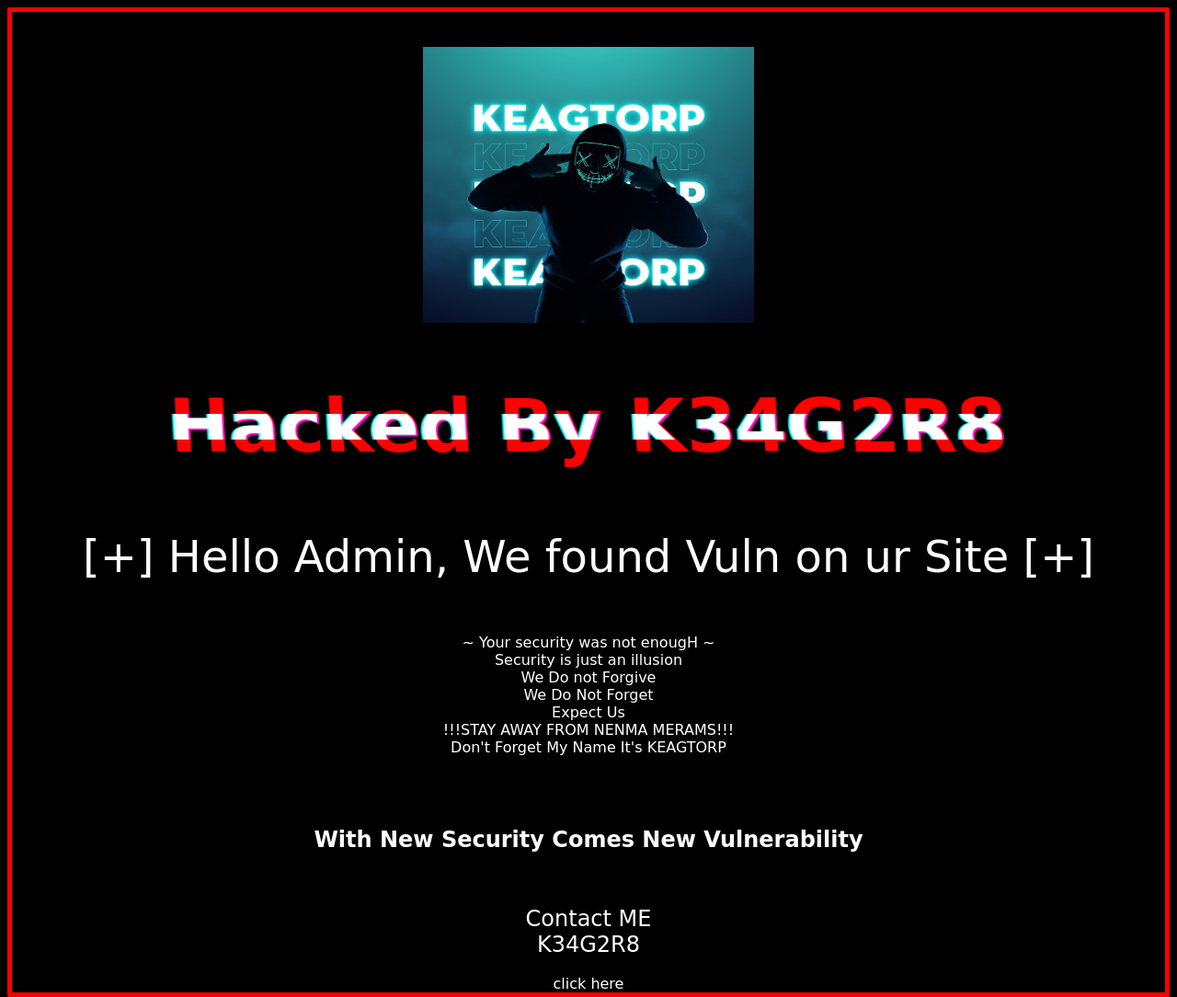
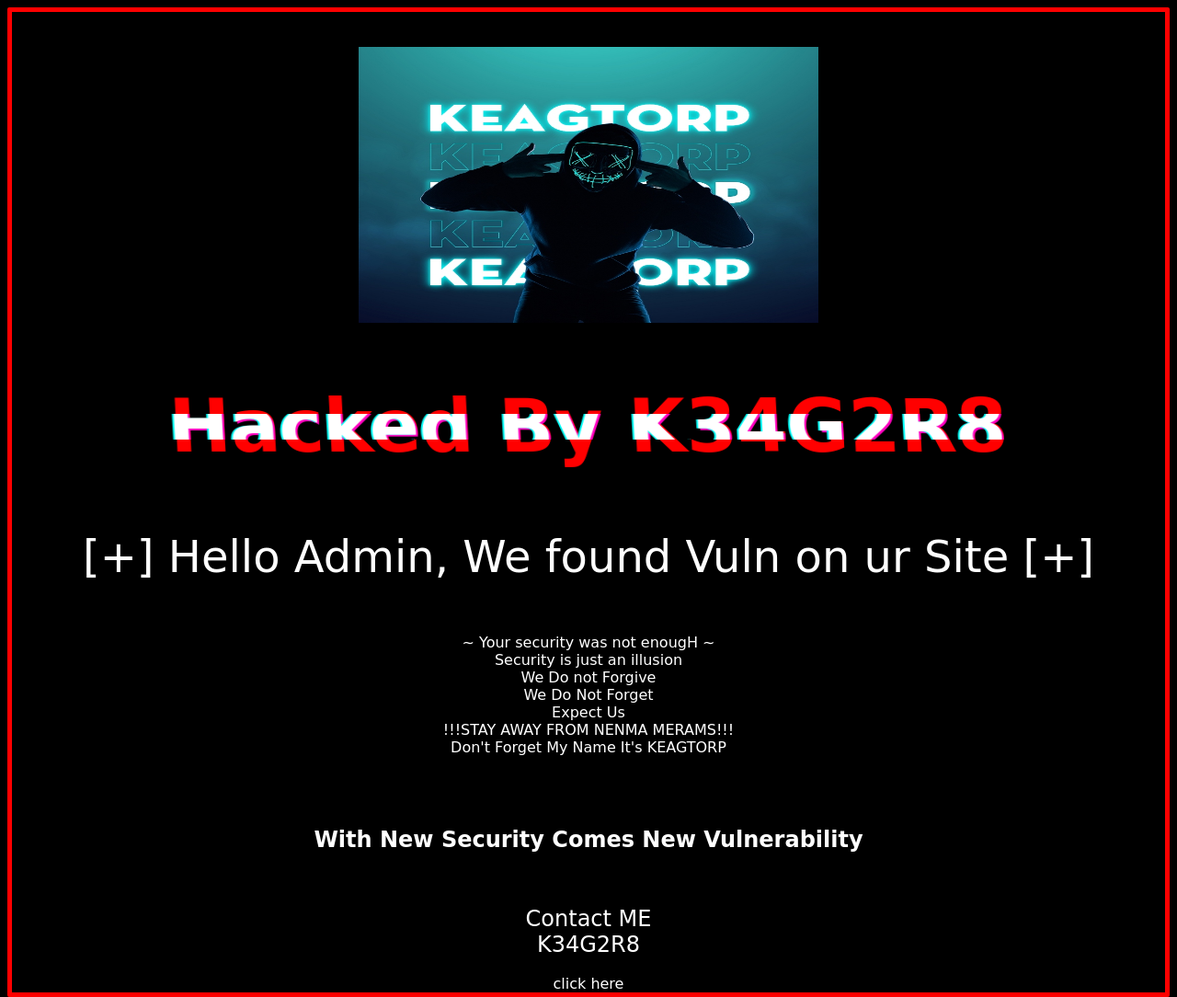
Before and after one commit to KEAGTORB/profile3, a plain HTML site: page index.html in a window 1280 px wide. Shown: the whole page at 92% size. Drawn offline with Linux system fonts and the light colour scheme; a web font is replaced by a local one.

Commit message:
Update index.html

```diff
--- a/index.html
+++ b/index.html
@@ -312,7 +312,7 @@
 	<body>
 
 	<br> <br>
-	<center><img src="KEAGTORP.jpg" width="360px" height="300px">
+	<center><img src="KEAGTORP.jpg" width="500px" height="300px">
 	<center><h2 class="glitch" data-text="Hacked By K34G2R8"><font color="red">Hacked By K34G2R8</font></h2>
 		<font size="10">[+] Hello Admin, We found Vuln on ur Site [+] <br> <br></font><font size="9"></font>~ Your security was not enougH ~ <br> Security is just an illusion  <br> We Do not Forgive <br> We Do Not Forget <br> Expect Us <br>!!!STAY AWAY FROM NENMA MERAMS!!! <br>Don't Forget My Name It's KEAGTORP<br><br></font><br><br><h2> With New Security Comes New Vulnerability</h2>
 
```
